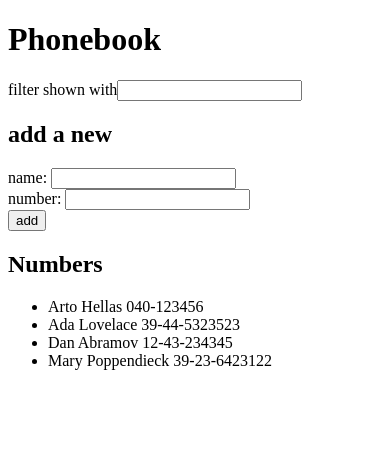
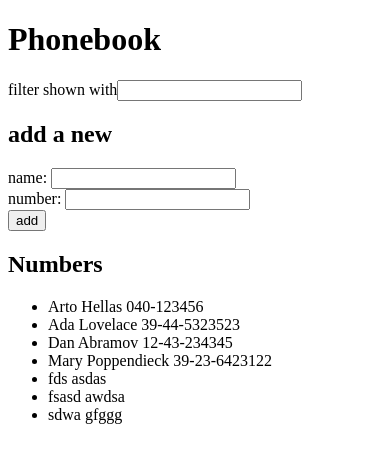
Before and after one commit to jralphur/fullstackopen, a React (Create React App) app in the folder part2/phonebook/: page / in a window 390 px wide. Shown: the top 462 px of the page. Built offline with nearby package versions, Linux system fonts and the light colour scheme; data requests are answered from the project's data file.

Commit message:
phonebook 2.15

```diff
--- a/part2/phonebook/db.json
+++ b/part2/phonebook/db.json
@@ -1,5 +1,5 @@
 {
-    "persons":[
+  "persons": [
     {
       "name": "Arto Hellas",
       "number": "040-123456",
@@ -19,6 +19,21 @@
       "name": "Mary Poppendieck",
       "number": "39-23-6423122",
       "id": 4
+    },
+    {
+      "name": "fds",
+      "number": "asdas",
+      "id": 5
+    },
+    {
+      "name": "fsasd",
+      "number": "awdsa",
+      "id": 6
+    },
+    {
+      "name": "sdwa",
+      "number": "gfggg",
+      "id": 7
     }
   ]
 }
--- a/part2/phonebook/src/App.js
+++ b/part2/phonebook/src/App.js
@@ -17,6 +17,31 @@ const App = () => {
   const [newNumber, setNewNumber] = useState('');
   const local = "http://localhost:3001/persons"
 
+  const handleNameChange = (event) => {
+    setNewName(event.target.value);
+  }
+
+  const handleNumberChange = (event) => {
+    setNewNumber(event.target.value);
+  }
+
+  const handleSubmit = (event) => {
+    event.preventDefault()
+    if (persons.findIndex(p => p.name.toUpperCase() === newName.toUpperCase()) === -1) {
+        const nextPerson = {
+            name: newName,
+            number: newNumber
+        }
+        axios.post(local, nextPerson)
+            .then(response => {
+                addPersons(persons.concat(nextPerson));
+                setNewName("");
+                setNewNumber("");
+        }).catch(reason => console.log(reason))
+    }
+    else alert(`${newName} is already in the phonebook`)
+  }
+
   useEffect(() => { axios.get(local).then(response => addPersons(response.data)) }
            ,[]);
   return (
@@ -25,12 +50,13 @@ const App = () => {
       { /* filter */ }
       <Filter filterResults={filterResults} setFilter={setFilter} />
       <h2>add a new</h2>
-      <PersonForm persons={persons}
-                  addPersons={addPersons}
-                  newName={newName}
-                  setNewName={setNewName}
+      <PersonForm newName={newName}
                   newNumber={newNumber}
-                  setNewNumber={setNewNumber} />
+                  setNewNumber={setNewNumber}
+                  handleNameChange={handleNameChange}
+                  handleSubmit={handleSubmit}
+                  handleNumberChange={handleNumberChange}
+      />
       <h2>Numbers</h2>
       {/* persons */ }
       <Persons filterResults={filterResults} persons={persons} />
--- a/part2/phonebook/src/components/PersonForm.js
+++ b/part2/phonebook/src/components/PersonForm.js
@@ -1,33 +1,10 @@
 import React from 'react'
 
-const PersonForm = ({persons,
-                    addPersons,
-                    newName,
-                    setNewName,
-                    newNumber,
-                    setNewNumber}) => {
-
-    const handleNameChange = (event) => {
-        setNewName(event.target.value);
-    }
-
-    const handleNumberChange = (event) => {
-        setNewNumber(event.target.value);
-    }
-
-    const handleSubmit = (event) => {
-        event.preventDefault()
-        if (persons.findIndex(p => p.name.toUpperCase() === newName.toUpperCase()) === -1) {
-            const nextPerson = {
-                name: newName,
-                number: newNumber
-            }
-            addPersons(persons.concat(nextPerson));
-            setNewName("");
-            setNewNumber("");
-        }
-        else alert(`${newName} is already in the phonebook`)
-    }
+const PersonForm = ({ newName,
+                      newNumber,
+                      handleNameChange,
+                      handleSubmit,
+                      handleNumberChange }) => {
 
     return (
         <form onSubmit={handleSubmit}>
```
Also changed, not shown: 1 other file (tests, documents, lock files or other folders). Lines whose indentation alone changed are shown as unchanged.
